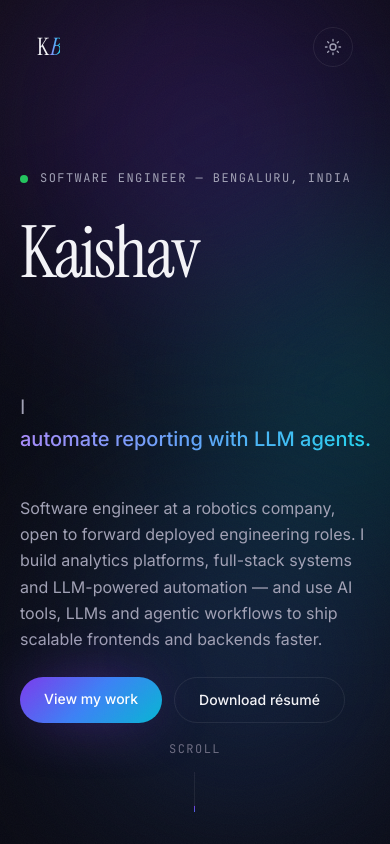
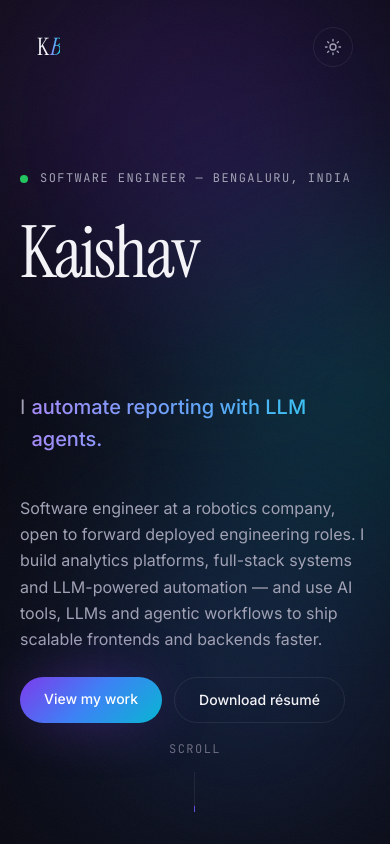
Before and after one commit to Kaishav65/portfolio, a Next.js app: page / in a window 390 px wide. Shown: the top 844 px of the page. Built offline with nearby package versions, Linux system fonts and the light colour scheme.

Commit message:
added wrap in rotating line

```diff
--- a/components/sections/Hero.tsx
+++ b/components/sections/Hero.tsx
@@ -45,13 +45,13 @@ function RotatingLine() {
   }, [reduce]);
 
   return (
-    <p className="text-body-lg text-muted sm:text-2xl">
-      I{" "}
-      <span className="relative inline-grid overflow-hidden align-bottom">
+    <p className="text-body-lg text-muted flex items-start gap-[0.3em] sm:text-2xl">
+      <span className="shrink-0">I</span>
+      <span className="relative inline-grid min-w-0 overflow-hidden">
         <AnimatePresence mode="popLayout" initial={false}>
           <motion.span
             key={i}
-            className="text-gradient col-start-1 row-start-1 font-medium whitespace-nowrap"
+            className="text-gradient col-start-1 row-start-1 font-medium"
             initial={{ y: "100%", opacity: 0, filter: "blur(6px)" }}
             animate={{ y: "0%", opacity: 1, filter: "blur(0px)" }}
             exit={{ y: "-100%", opacity: 0, filter: "blur(6px)" }}
--- a/content/data.ts
+++ b/content/data.ts
@@ -10,7 +10,7 @@ export const profile = {
     "Software engineer at a robotics company, open to forward deployed engineering roles. I build analytics platforms, full-stack systems and LLM-powered automation — and use AI tools, LLMs and agentic workflows to ship scalable frontends and backends faster.",
   rotatingLines: [
     "build analytics for robot fleets.",
-    "ship full-stack systems end to end.",
+    "ship fullstack system end to end.",
     "automate reporting with LLM agents.",
     "deploy AI solutions alongside users/client.",
     "craft pixel-perfect React interfaces.",
```
